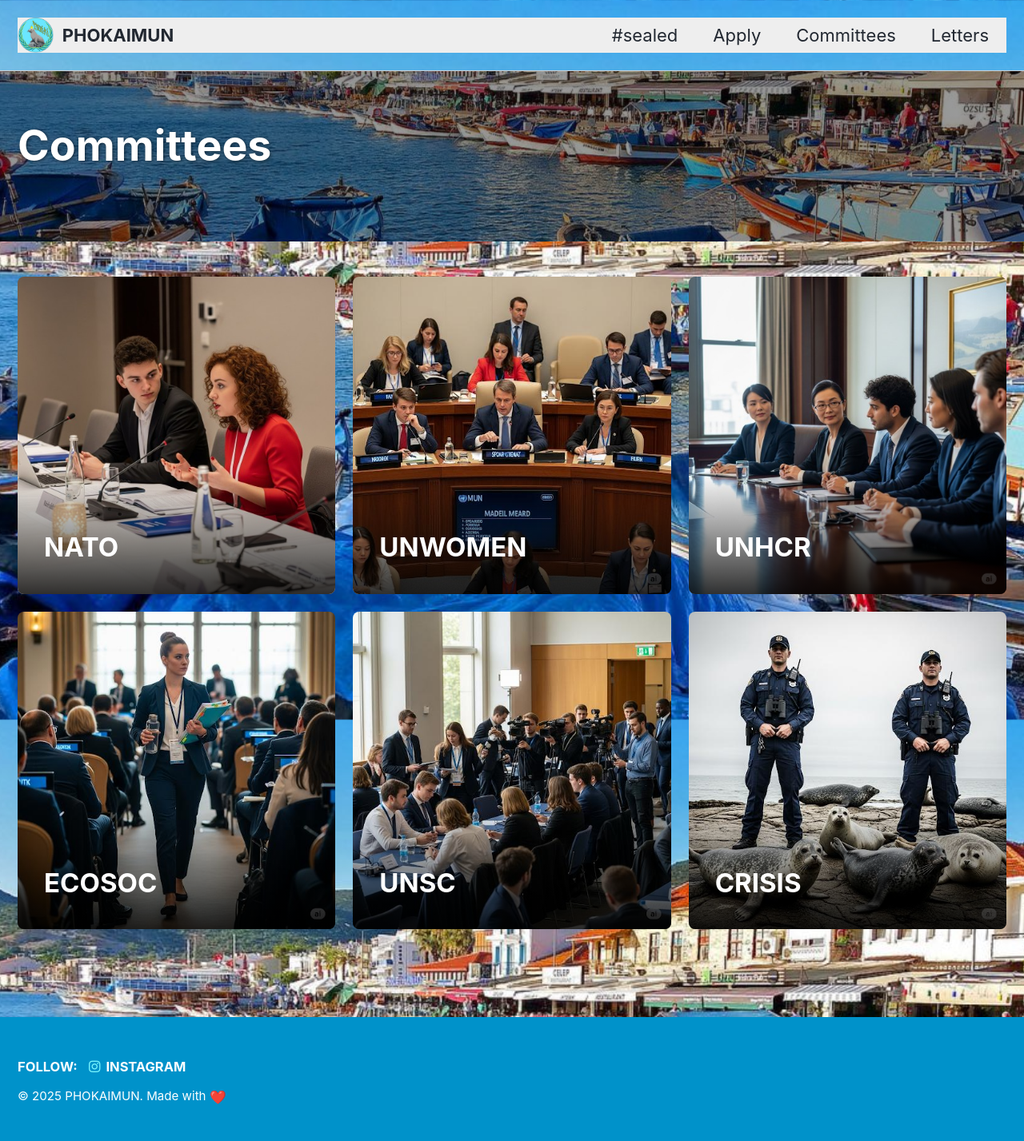
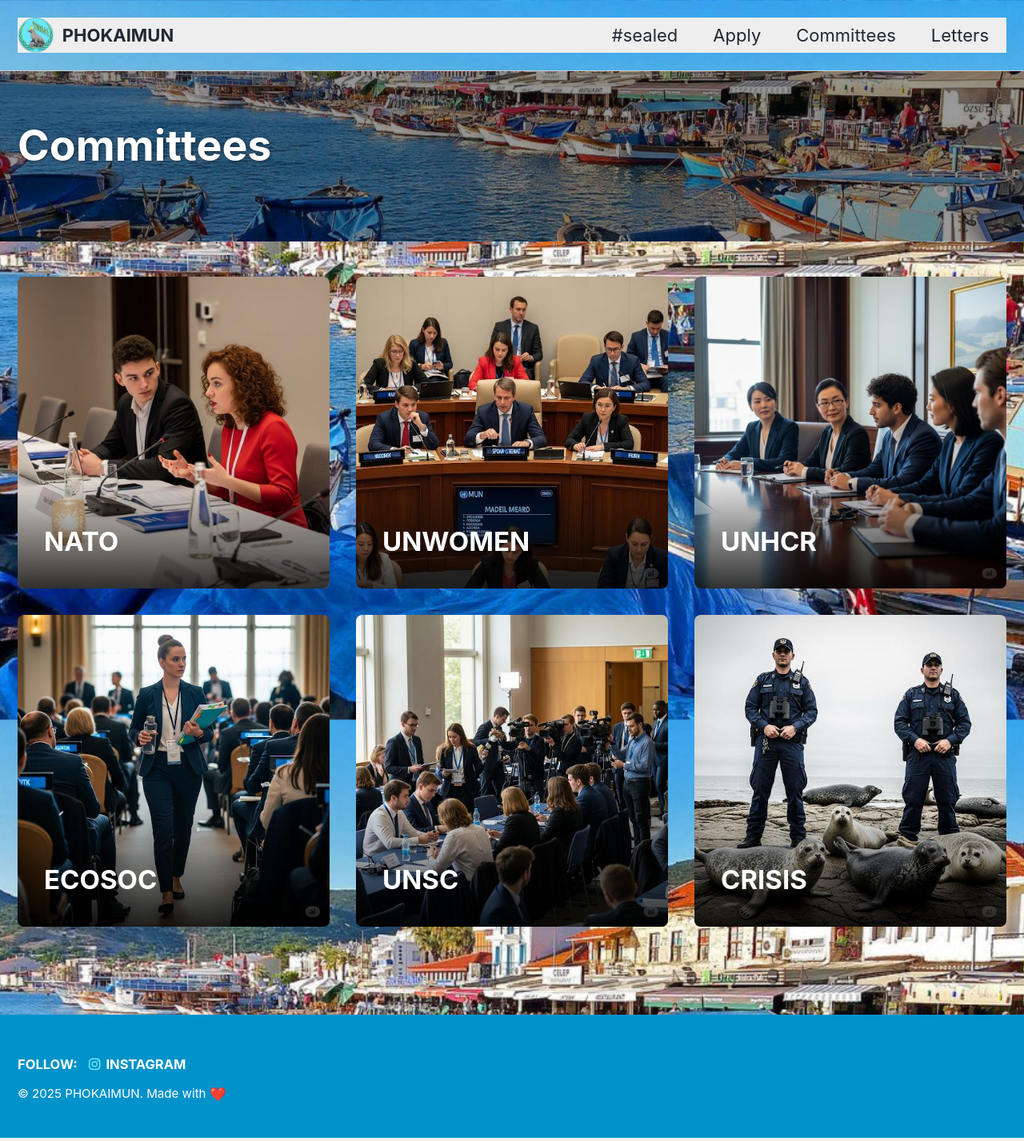
Before and after one commit to Phokaimun/Phokaimun.github.io, a Jekyll site: the page built from _pages/committees.md, in a window 1280 px wide. Shown: the whole page at 80% size. Built offline with Jekyll 4.4.1, drawn with Linux system fonts in a browser that asks for light colours; cached includes are drawn as plain includes; emoji names are drawn with the system emoji font.

Commit message:
Update custom.scss

```diff
--- a/assets/css/custom.scss
+++ b/assets/css/custom.scss
@@ -78,12 +78,24 @@
 }
 /* --- Custom Gallery Styles --- */
 
-/* 3 sütunlu ızgara (grid) yapısı */
+
 .custom-gallery-grid {
   display: grid;
-  grid-template-columns: repeat(3, minmax(1px, 1fr));
-  gap: 1rem;
+
+  /* VARSAYILAN (Masaüstü ve geniş tabletler için): 3 eşit sütun */
+  grid-template-columns: repeat(3, 1fr);
+
+  gap: 1.5rem; /* Sütunlar ve satırlar arası boşluk */
   margin: 2em 0;
+}
+
+/* EKRAN 768px VEYA DAHA DARSA (Mobil ve dikey tabletler için) */
+@media (max-width: 768px) {
+  .custom-gallery-grid {
+    /* Bu kurallar sadece dar ekranlarda geçerli olacak */
+    grid-template-columns: 1fr; /* Sütun sayısını 1'e düşür */
+    gap: 2rem; /* Alt alta geldiklerinde dikey boşluk biraz daha fazla olabilir */
+  }
 }
 
 .image-with-text {
```
